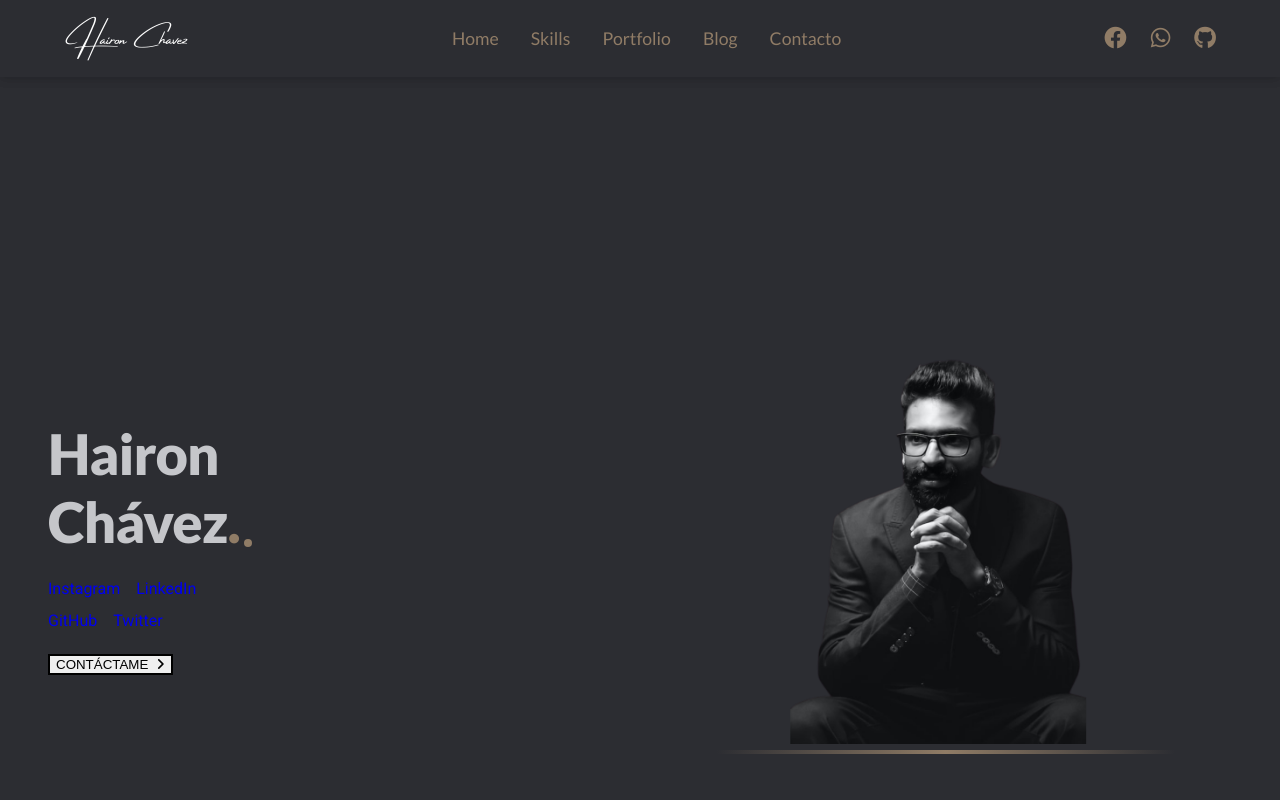
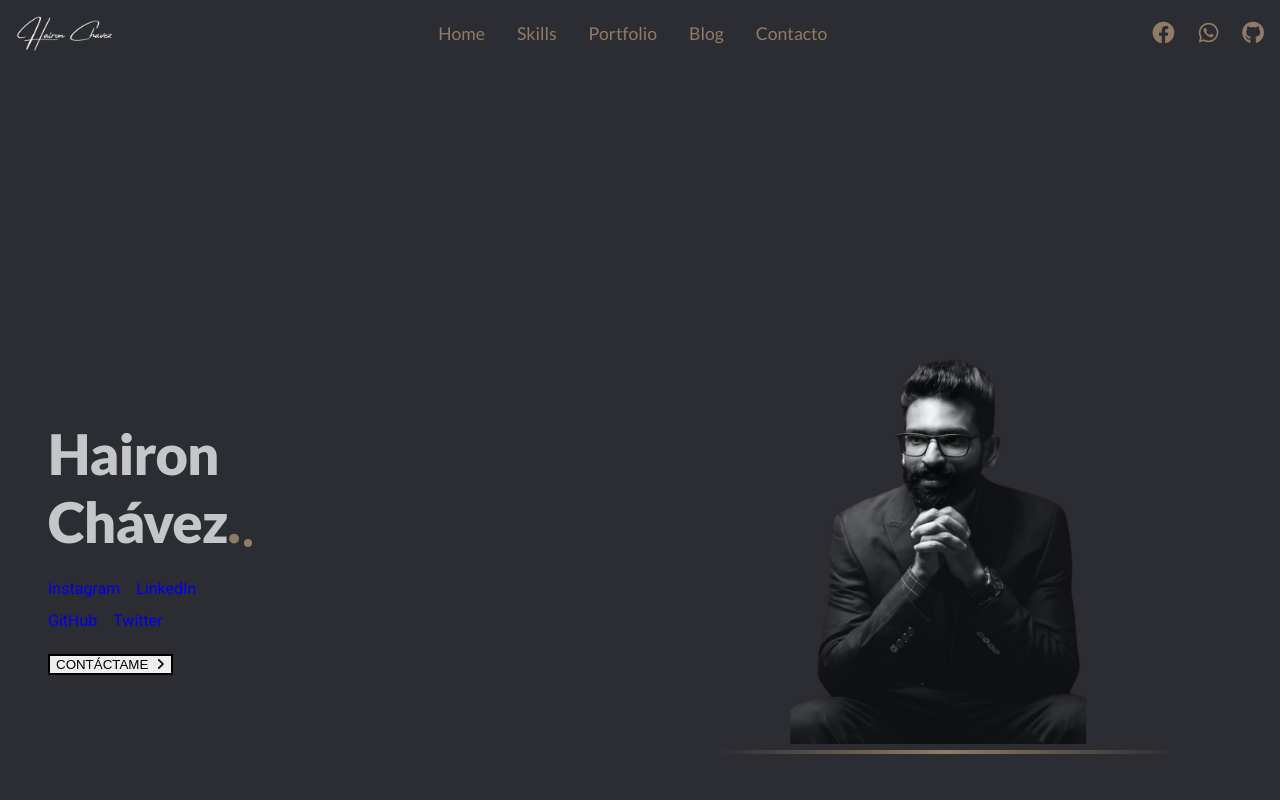
Before and after one commit to Haironch/Portafolio, a React (Vite) app: page / in a window 1280 px wide. Shown: the top 800 px of the page. Built offline with nearby package versions, Linux system fonts and the light colour scheme.

Commit message:
Se mejoro navar para movil

```diff
--- a/src/components/Navbar.jsx
+++ b/src/components/Navbar.jsx
@@ -10,29 +10,18 @@ const NavbarContainer = styled.div`
   right: 0;
   z-index: 1000;
   background-color: ${colors.bgDark};
-  box-shadow: 0 2px 10px rgba(0, 0, 0, 0.1);
+  display: flex;
+  justify-content: space-between;
+  align-items: center;
   padding: 1rem;
 
   @media (max-width: 768px) {
-    padding: 0.5rem 1rem;
-  }
-
-  ${media.ms} {
-    display: grid;
-    grid-template-columns: auto 1fr auto;
-    grid-template-areas: "Logo Menu Social";
-    align-items: center;
-    padding: 1rem 2rem;
-  }
-
-  ${media.mm} {
-    padding: 1rem 4rem;
+    padding: 0.8rem 1.5rem;
   }
 `;
 
 const Logo = styled.figure`
   margin: 0;
-  grid-area: Logo;
   display: flex;
   align-items: center;
 
@@ -41,10 +30,6 @@ const Logo = styled.figure`
     width: auto;
     transition: transform 0.3s ease;
 
-    @media (min-width: 768px) {
-      max-height: 45px;
-    }
-
     &:hover {
       transform: scale(1.05);
     }
@@ -52,41 +37,61 @@ const Logo = styled.figure`
 `;
 
 const MenuButton = styled.button`
-  display: none;
   background: none;
   border: none;
   color: ${colors.primary};
   font-size: 1.5rem;
   cursor: pointer;
   padding: 0.5rem;
-  position: absolute;
-  right: 1rem;
-  top: 50%;
-  transform: translateY(-50%);
+  display: none;
+  z-index: 1100;
 
   @media (max-width: 768px) {
     display: block;
   }
 `;
 
+const MobileMenuOverlay = styled.div`
+  display: none;
+
+  @media (max-width: 768px) {
+    display: ${props => props.isOpen ? 'block' : 'none'};
+    position: fixed;
+    top: 0;
+    left: 0;
+    right: 0;
+    bottom: 0;
+    background-color: ${colors.bgDark};
+    z-index: 1050;
+    opacity: 0.98;
+  }
+`;
+
 const Menu = styled.nav`
-  grid-area: Menu;
+  display: flex;
+  justify-content: center;
+  align-items: center;
+  gap: 2rem;
 
   @media (max-width: 768px) {
     display: ${props => props.isOpen ? 'flex' : 'none'};
-    position: absolute;
-    top: 100%;
+    position: fixed;
+    top: 80px;
     left: 0;
     right: 0;
-    background-color: ${colors.bgDark};
     flex-direction: column;
-    padding: 1rem;
-    box-shadow: 0 2px 10px rgba(0, 0, 0, 0.1);
+    align-items: flex-start;
+    padding: 1rem 2rem;
+    gap: 1rem;
+    z-index: 1060;
 
     a {
-      padding: 0.8rem 0;
-      text-align: center;
-      border-bottom: 1px solid ${colors.primary}33;
+      color: ${colors.primary};
+      font-size: 1.1rem;
+      text-decoration: none;
+      padding: 0.5rem 0;
+      width: 100%;
+      border-bottom: 1px solid ${colors.primary}20;
 
       &:last-child {
         border-bottom: none;
@@ -94,12 +99,7 @@ const Menu = styled.nav`
     }
   }
 
-  ${media.ms} {
-    display: flex;
-    justify-content: center;
-    align-items: center;
-    gap: 2rem;
-
+  @media (min-width: 769px) {
     a {
       color: ${colors.primary};
       font-size: 1.1rem;
@@ -131,19 +131,19 @@ const Menu = styled.nav`
 `;
 
 const Social = styled.div`
-  grid-area: Social;
+  display: flex;
+  gap: 1.5rem;
 
   @media (max-width: 768px) {
     display: ${props => props.isOpen ? 'flex' : 'none'};
+    position: fixed;
+    bottom: 2rem;
+    left: 0;
+    right: 0;
     justify-content: center;
-    padding: 1rem 0;
-    background-color: ${colors.bgDark};
-    border-top: 1px solid ${colors.primary}33;
+    gap: 2rem;
+    z-index: 1060;
   }
-
-  ${media.ms} {
-    display: flex;
-    gap: 1.5rem;
 
   a {
     color: ${colors.primary};
@@ -158,16 +158,14 @@ const Social = styled.div`
       color: ${colors.primary}ee;
     }
   }
-  }
 `;
 
 function Navbar() {
   const [isMenuOpen, setIsMenuOpen] = useState(false);
 
-  // Función para manejar el scroll suave
   const handleNavClick = (e, targetId) => {
     e.preventDefault();
-    setIsMenuOpen(false); // Cierra el menú móvil al hacer clic
+    setIsMenuOpen(false);
 
     const target = document.querySelector(targetId);
     const navbarHeight = document.querySelector('nav').offsetHeight;
@@ -183,21 +181,17 @@ function Navbar() {
     }
   };
 
-  // Cierra el menú cuando se hace scroll
   useEffect(() => {
-    const handleScroll = () => {
     if (isMenuOpen) {
-        setIsMenuOpen(false);
+      document.body.style.overflow = 'hidden';
+    } else {
+      document.body.style.overflow = 'unset';
     }
+
+    return () => {
+      document.body.style.overflow = 'unset';
     };
-
-    window.addEventListener('scroll', handleScroll);
-    return () => window.removeEventListener('scroll', handleScroll);
   }, [isMenuOpen]);
-
-  const toggleMenu = () => {
-    setIsMenuOpen(!isMenuOpen);
-  };
 
   return (
     <NavbarContainer>
@@ -205,9 +199,11 @@ function Navbar() {
         <img className="nav-logo" src={logo} alt="logo" />
       </Logo>
 
-      <MenuButton onClick={toggleMenu}>
+      <MenuButton onClick={() => setIsMenuOpen(!isMenuOpen)}>
         <i className={`fa-solid ${isMenuOpen ? 'fa-times' : 'fa-bars'}`}></i>
       </MenuButton>
+
+      <MobileMenuOverlay isOpen={isMenuOpen} onClick={() => setIsMenuOpen(false)} />
 
       <Menu isOpen={isMenuOpen}>
         <a href="#bodyhero" onClick={(e) => handleNavClick(e, '#bodyhero')}>Home</a>
```
Lines whose indentation alone changed are shown as unchanged.
